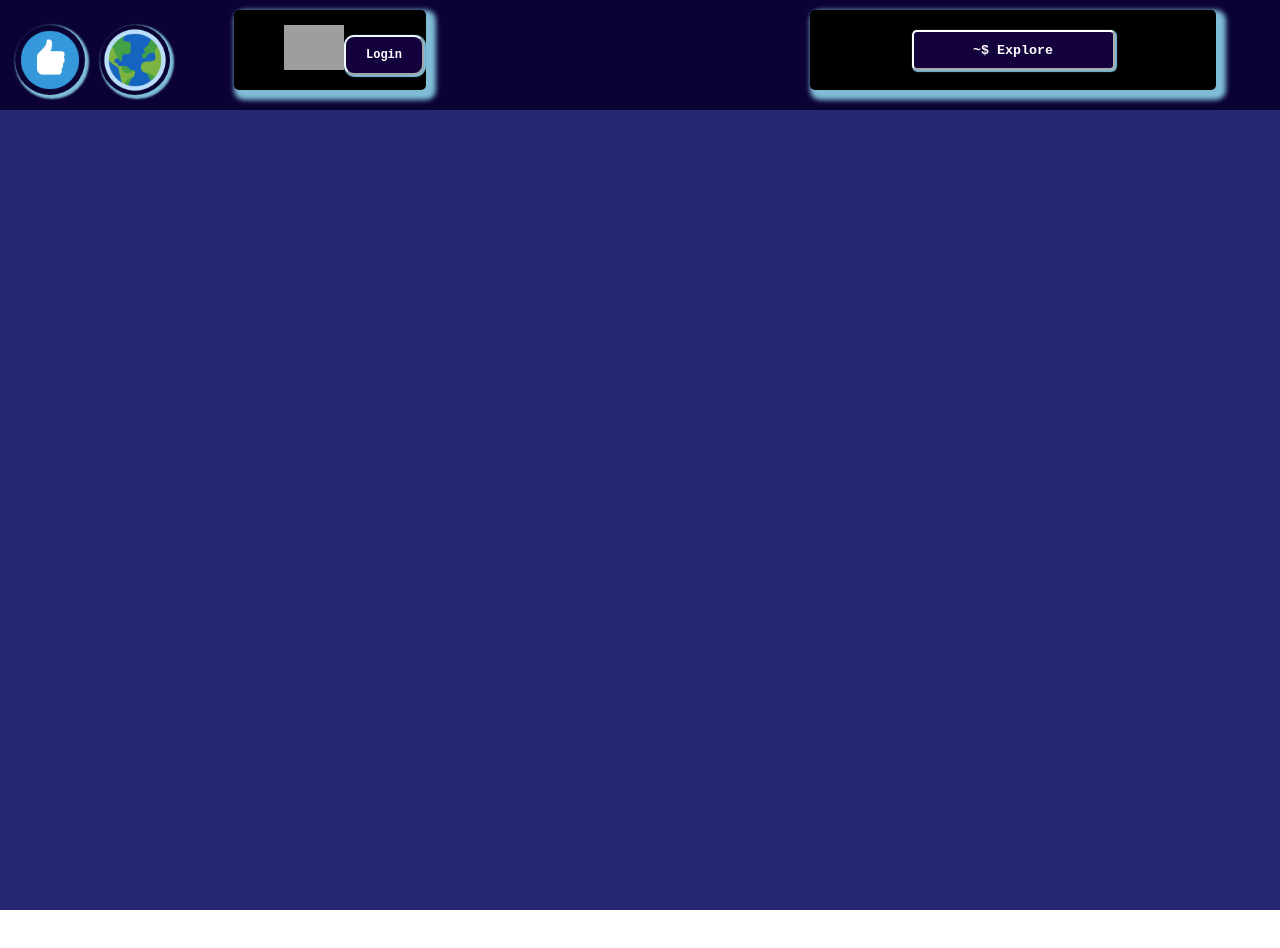
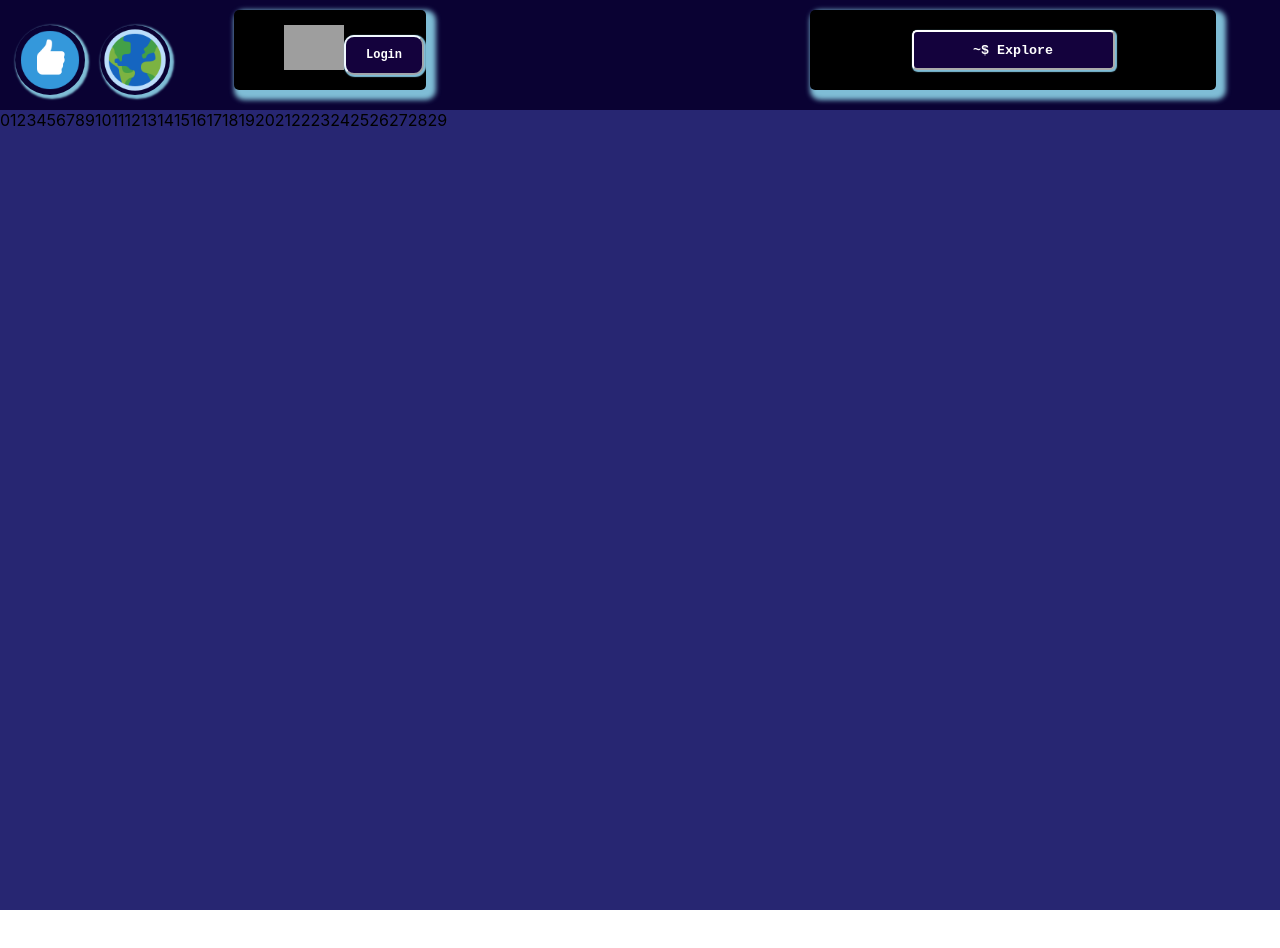
Before and after one commit to EthanHess/Personal, a React (Create React App) app in the folder Personal-portfolio/ethans-page/: page /about in a window 1280 px wide. Shown: the top 948 px of the page. Built offline with nearby package versions, Linux system fonts and the light colour scheme; grey boxes are pictures that could not be loaded.

Commit message:
Add divs to animate in About section

```diff
--- a/Personal-portfolio/ethans-page/src/components/About.js
+++ b/Personal-portfolio/ethans-page/src/components/About.js
@@ -39,13 +39,22 @@ export default class About extends Component {
 
         const { animationViewArray } = this.state
 
-        animationViewArray.map((item, index) => {
+        const divArray = animationViewArray.map((item, index) => {
+            return <div className={'animation_' + item}>{item}</div>
+        })
 
-        })
+        // const animations = divArray.map((item, index) => {
+        //     return TweenLite.to(item, 1, {x: 100, y: 100})
+        // })
+
+        // for (var i = 0; i < divArray.length; i++) {
+        //     const element = divArray[i]
+        //     TweenLite.to(element, 1, {x: 100, y: 100})
+        // }
 
         return (
             <div id="about_parent">
-
+                {divArray}
             </div>
         )
     }
```
